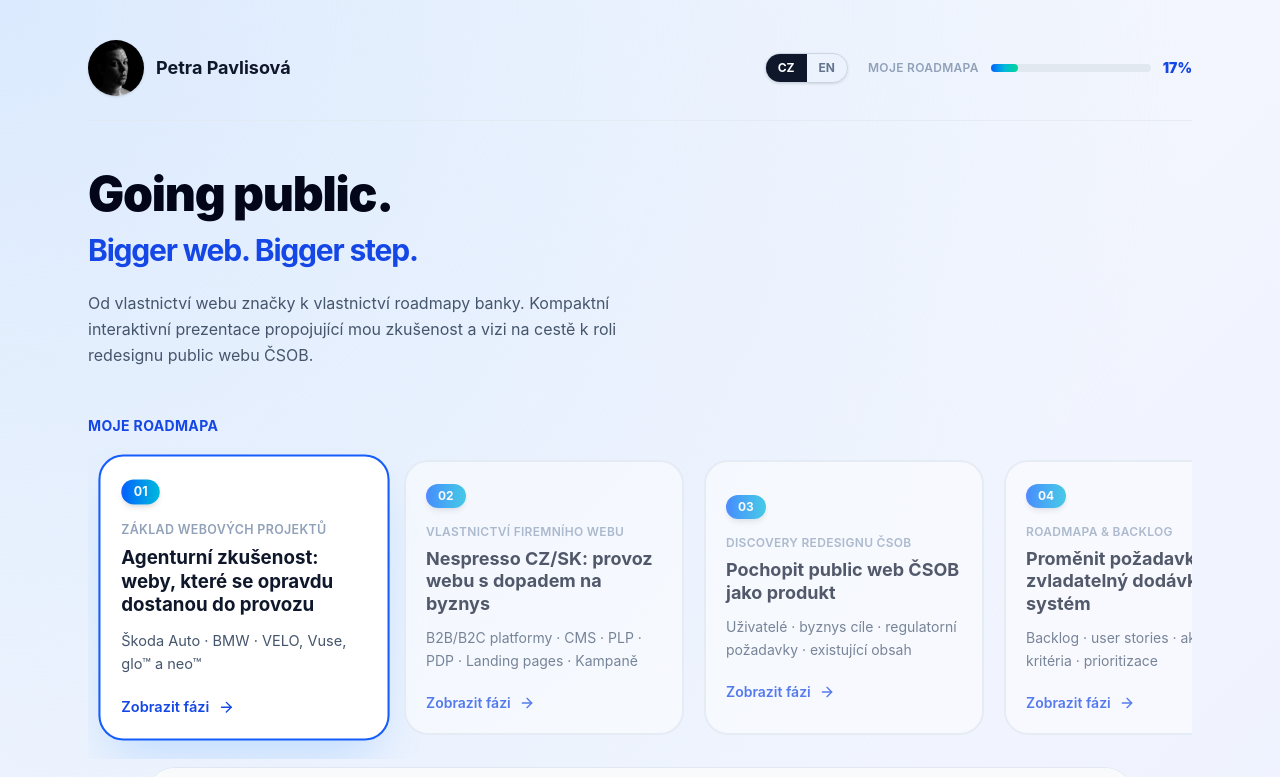
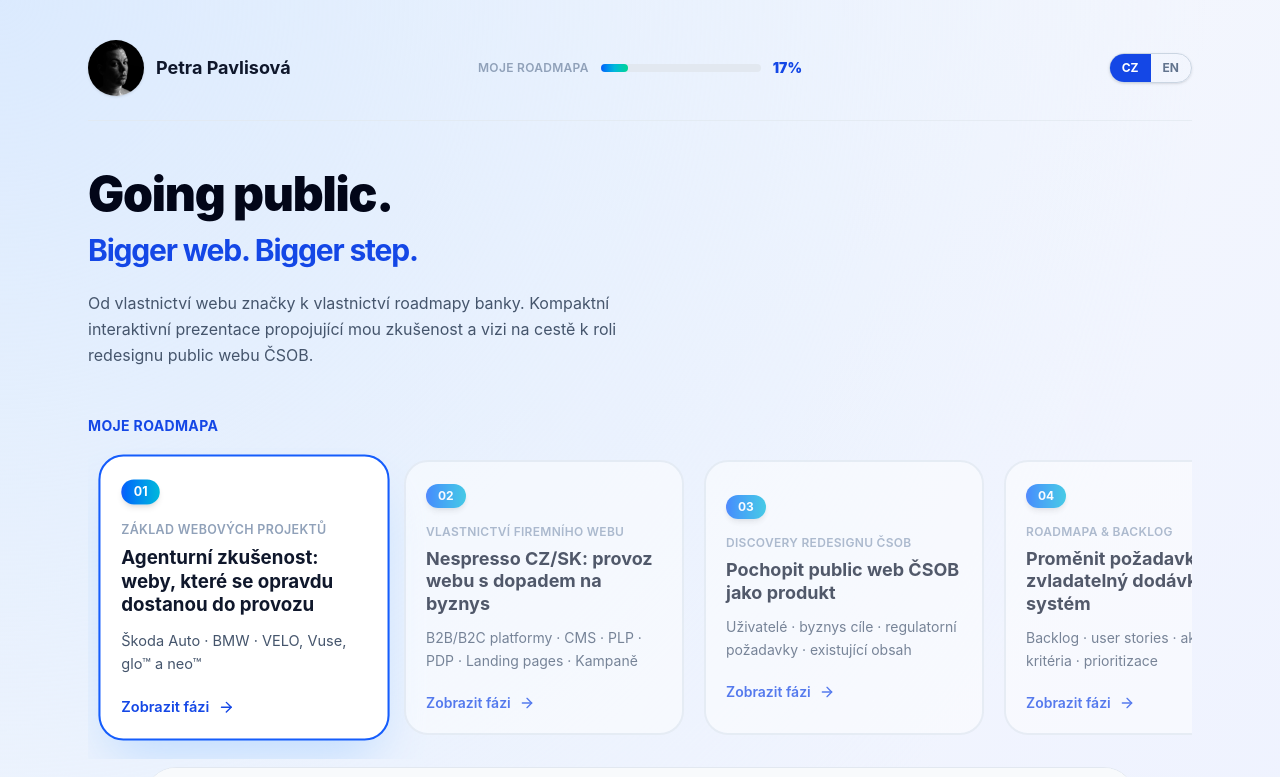
Before and after one commit to petrapavlis/petra-pavlisova-csob-redesign, a React (Vite) app: page / in a window 1280 px wide. Shown: the top 777 px of the page. Built offline with nearby package versions, Linux system fonts and the light colour scheme.

Commit message:
Match language toggle active color to hero accent blue

```diff
--- a/src/App.jsx
+++ b/src/App.jsx
@@ -403,7 +403,7 @@ function PresentationSection({ active, setActive, progress, lang, setLang, stage
 
   return (
     <header className="mx-auto max-w-6xl px-6 pt-10">
-      <div className="flex flex-wrap items-center justify-between gap-6 border-b border-slate-200/70 pb-6">
+      <div className="grid grid-cols-[1fr_auto_1fr] items-center gap-6 border-b border-slate-200/70 pb-6">
         <div className="flex items-center gap-3">
           <img
             src={heroPhoto}
@@ -413,34 +413,34 @@ function PresentationSection({ active, setActive, progress, lang, setLang, stage
           <p className="text-lg font-bold text-slate-900">Petra Pavlisová</p>
         </div>
 
-        <div className="flex items-center gap-5">
+        <div className="flex items-center gap-3 justify-self-center">
+          <span className="hidden text-xs font-semibold uppercase tracking-wide text-slate-400 sm:inline">
+            {t.roadmapLabel}
+          </span>
+          <div className="h-2 w-32 rounded-full bg-slate-200 sm:w-40">
+            <motion.div
+              className="h-2 rounded-full bg-gradient-to-r from-blue-600 via-cyan-500 to-emerald-400"
+              animate={{ width: `${progress}%` }}
+              transition={{ duration: 0.5 }}
+            />
+          </div>
+          <span className="text-sm font-black text-blue-700">{progress}%</span>
+        </div>
+
+        <div className="flex justify-end">
           <div className="flex overflow-hidden rounded-full border border-slate-300 text-xs font-bold shadow-sm">
             <button
               onClick={() => setLang("cz")}
-              className={`px-3 py-1.5 transition ${lang === "cz" ? "bg-slate-900 text-white" : "text-slate-500"}`}
+              className={`px-3 py-1.5 transition ${lang === "cz" ? "bg-blue-700 text-white" : "text-slate-500"}`}
             >
               CZ
             </button>
             <button
               onClick={() => setLang("en")}
-              className={`px-3 py-1.5 transition ${lang === "en" ? "bg-slate-900 text-white" : "text-slate-500"}`}
+              className={`px-3 py-1.5 transition ${lang === "en" ? "bg-blue-700 text-white" : "text-slate-500"}`}
             >
               EN
             </button>
-          </div>
-
-          <div className="flex items-center gap-3">
-            <span className="hidden text-xs font-semibold uppercase tracking-wide text-slate-400 sm:inline">
-              {t.roadmapLabel}
-            </span>
-            <div className="h-2 w-32 rounded-full bg-slate-200 sm:w-40">
-              <motion.div
-                className="h-2 rounded-full bg-gradient-to-r from-blue-600 via-cyan-500 to-emerald-400"
-                animate={{ width: `${progress}%` }}
-                transition={{ duration: 0.5 }}
-              />
-            </div>
-            <span className="text-sm font-black text-blue-700">{progress}%</span>
           </div>
         </div>
       </div>
```
